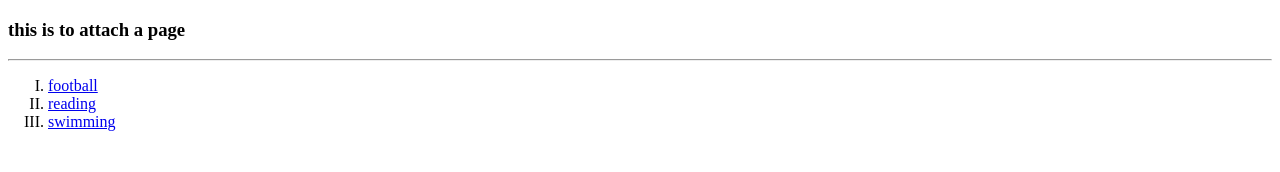
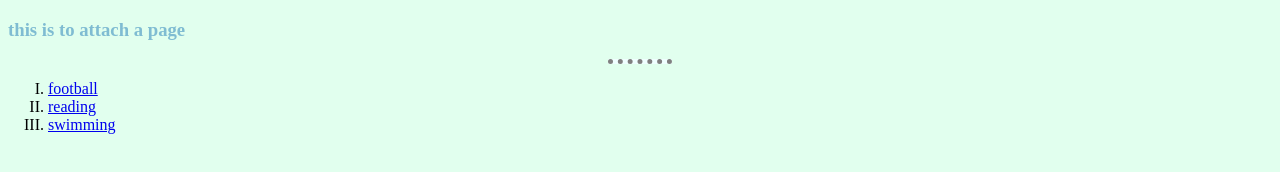
Before and after one commit to kunal-bhutani/CV., a plain HTML site: page hobbies.html in a window 1280 px wide. Drawn offline with Linux system fonts and the light colour scheme.

Commit message:
this is commit no for css

```diff
--- /dev/null
+++ b/css/style.css
@@ -0,0 +1,27 @@
+body {
+    background-color: #E1FFEE;
+}
+
+hr {
+    background-color: azure;
+    /* height: 2px;  to make height 0*/
+    border-style: none;
+    border-top-style: dotted;
+    /* border-style: dotted none none; last two for left and right */
+    border-width: 5px;
+    border-color: grey;
+    width: 5%;
+
+}
+h3
+   {
+    color:  #7FBCD2;
+   }
+h1:hover
+  {
+    color: #7FBCD2;
+    }
+    .keeper:hover{
+      /* background-color: red; */
+      box-shadow: 50px;
+    }
--- a/hobbies.html
+++ b/hobbies.html
@@ -5,6 +5,7 @@
     <meta http-equiv="X-UA-Compatible" content="IE=edge">
     <meta name="viewport" content="width=device-width, initial-scale=1.0">
     <title>my hobbies</title>
+    <link rel="stylesheet" href="css/style.css">
 </head>
 <body>
 
```
Also changed, not shown: contact.html (+1 -0 lines), index.html (+5 -1 lines).
